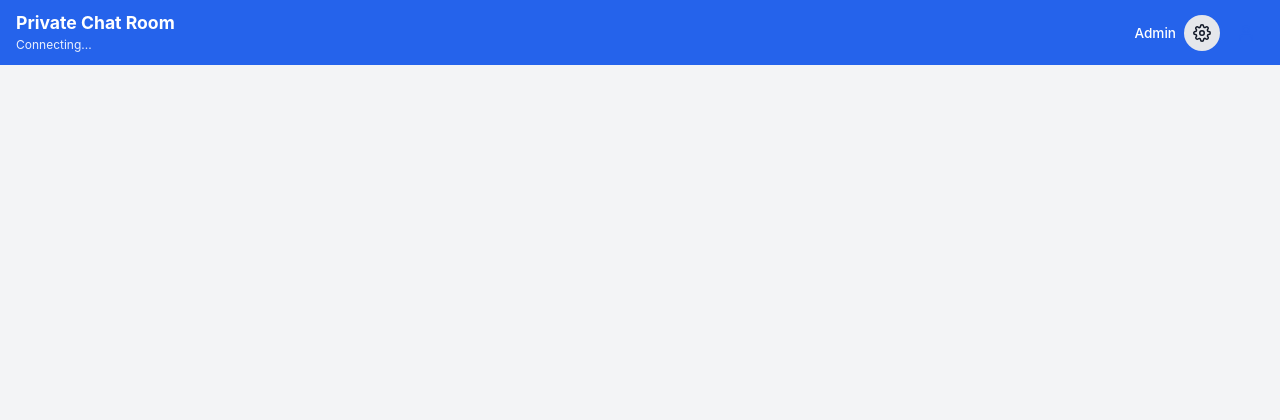
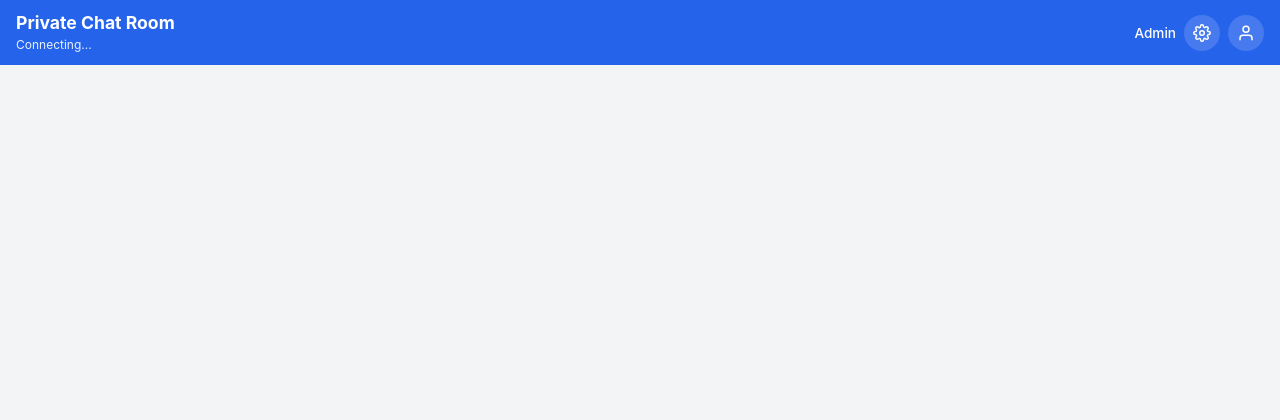
Before and after one commit to josephyong96/private-chat-room-pcr, a Flask app: page /chat in a window 1280 px wide. Shown: the top 420 px of the page. Run offline with Flask 3, Linux system fonts and the light colour scheme; the visitor is signed in with stand-in values (Sample User, id 1); data comes from the database, SQL or seed files in the repository; data that the repository does not hold is empty; some libraries are stand-ins or nearby versions.

Commit message:
fix: make header profile/admin icons visible on blue header

```diff
--- a/static/css/style.v7.css
+++ b/static/css/style.v7.css
@@ -193,6 +193,15 @@ body {
     display: flex;
     align-items: center;
     gap: 0.5rem;
+}
+
+.chat-header .btn {
+    color: #fff;
+}
+
+.chat-header .icon-btn {
+    background: rgba(255,255,255,0.15);
+    border-color: transparent;
 }
 
 .user-name {
```
